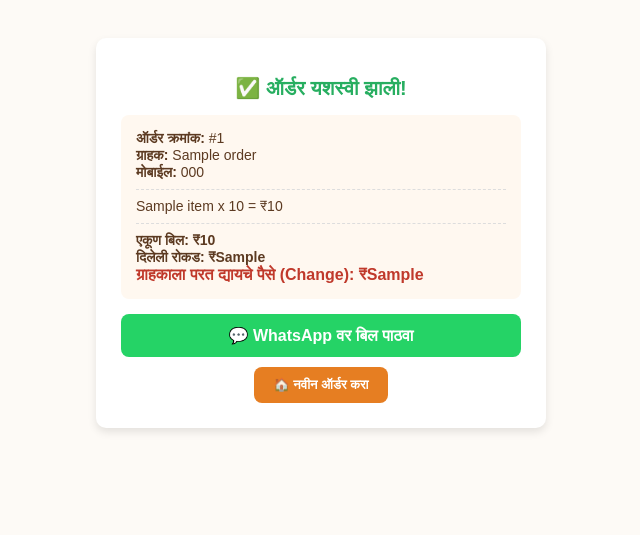
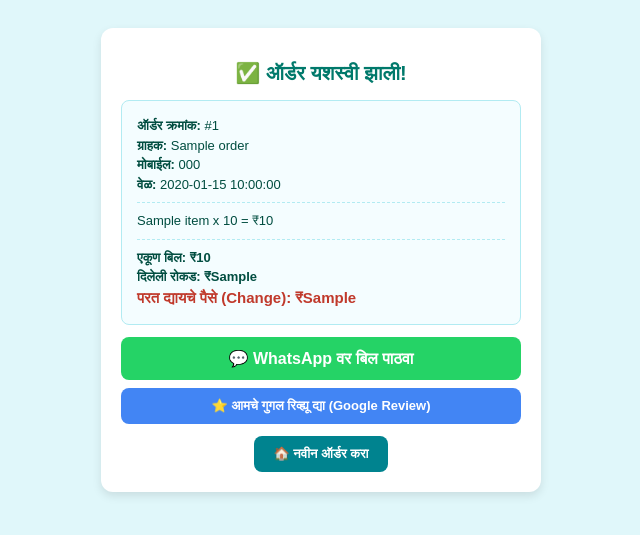
Before and after one commit to naturalkulfi1/south-pole-Natural-kulfi, a Flask app: template templates/bill_success.html in a window 1280 px wide. Shown: the top 535 px of the page, without its empty margins (319-959 px from the left). Run offline with Flask 3, Linux system fonts and the light colour scheme; the template is opened without the code that fills it: most values are stand-ins (such as "Sample title", 1, 10 or a date in 2020).

Commit message:
Update bill_success.html

```diff
--- a/templates/bill_success.html
+++ b/templates/bill_success.html
@@ -5,12 +5,13 @@
     <meta name="viewport" content="width=device-width, initial-scale=1.0">
     <title>Bill Success</title>
     <style>
-        body { font-family: sans-serif; text-align: center; padding: 30px 20px; background: #fdfaf6; color: #5c3a21; }
-        .success-box { background: white; padding: 25px; border-radius: 10px; box-shadow: 0 4px 8px rgba(0,0,0,0.1); max-width: 400px; margin: auto; }
-        h1 { color: #27ae60; font-size: 20px; }
-        .bill-details { text-align: left; background: #fff8f0; padding: 15px; border-radius: 8px; margin-top: 15px; font-size: 14px; }
-        .whatsapp-btn { display: block; margin-top: 15px; padding: 12px; background: #25D366; color: white; text-decoration: none; border-radius: 8px; font-weight: bold; }
-        .back-btn { display: inline-block; margin-top: 10px; text-decoration: none; background: #e67e22; color: white; padding: 10px 20px; border-radius: 8px; font-size: 13px; font-weight: bold; }
+        body { font-family: sans-serif; text-align: center; padding: 20px; background: #e0f7fa; color: #004d40; }
+        .success-box { background: white; padding: 20px; border-radius: 12px; box-shadow: 0 4px 10px rgba(0,0,0,0.1); max-width: 400px; margin: auto; }
+        h1 { color: #00796b; font-size: 20px; }
+        .bill-details { text-align: left; background: #f4fdff; padding: 15px; border-radius: 8px; margin-top: 15px; font-size: 13px; line-height: 1.5; border: 1px solid #b2ebf2; }
+        .whatsapp-btn { display: block; margin-top: 12px; padding: 12px; background: #25D366; color: white; text-decoration: none; border-radius: 8px; font-weight: bold; }
+        .review-btn { display: block; margin-top: 8px; padding: 10px; background: #4285F4; color: white; text-decoration: none; border-radius: 8px; font-size: 13px; font-weight: bold; }
+        .back-btn { display: inline-block; margin-top: 12px; text-decoration: none; background: #00838f; color: white; padding: 10px 20px; border-radius: 8px; font-size: 13px; font-weight: bold; }
     </style>
 </head>
 <body>
@@ -21,19 +22,25 @@
             <b>ऑर्डर क्रमांक:</b> #{{ order.id }}<br>
             <b>ग्राहक:</b> {{ order.name }}<br>
             <b>मोबाईल:</b> {{ order.phone }}<br>
-            <hr style="border: 0; border-top: 1px dashed #ddd; margin: 8px 0;">
+            <b>वेळ:</b> {{ order.date }}<br>
+            <hr style="border: 0; border-top: 1px dashed #b2ebf2; margin: 8px 0;">
             {% for item in order.items %}
             {{ item.name }} x {{ item.qty }} = ₹{{ item.total }}<br>
             {% endfor %}
-            <hr style="border: 0; border-top: 1px dashed #ddd; margin: 8px 0;">
+            <hr style="border: 0; border-top: 1px dashed #b2ebf2; margin: 8px 0;">
             <b>एकूण बिल: ₹{{ order.total }}</b><br>
             <b>दिलेली रोकड: ₹{{ order.cash_given }}</b><br>
-            <b style="color: #c0392b; font-size: 16px;">ग्राहकाला परत द्यायचे पैसे (Change): ₹{{ order.return_change }}</b>
+            <b style="color: #c0392b; font-size: 15px;">परत द्यायचे पैसे (Change): ₹{{ order.return_change }}</b>
         </div>
 
-        <!-- WhatsApp वर बिल पाठवण्यासाठी लिंक -->
-        <a href="https://wa.me/91{{ order.phone }}?text=Hello%20{{ order.name }},%20Thank%20you%20for%20ordering%20at%20South%20Pole%20Natural%20Kulfi!%20Your%20Bill%20Amount%20is%20Rs.%20{{ order.total }}" target="_blank" class="whatsapp-btn">
+        <!-- WhatsApp वर बिल पाठवणे -->
+        <a href="https://wa.me/91{{ order.phone }}?text=Hello%20{{ order.name }},%20Thank%20you%20for%20visiting%20South%20Pole%20Natural%20Kulfi!%20Your%20Bill%20Amount:%20Rs.%20{{ order.total }}.%20Visit%20again!" target="_blank" class="whatsapp-btn">
             💬 WhatsApp वर बिल पाठवा
+        </a>
+
+        <!-- Google Review Link -->
+        <a href="{{ social.google_review }}" target="_blank" class="review-btn">
+            ⭐ आमचे गुगल रिव्ह्यू द्या (Google Review)
         </a>
 
         <a href="/" class="back-btn">🏠 नवीन ऑर्डर करा</a>
```
